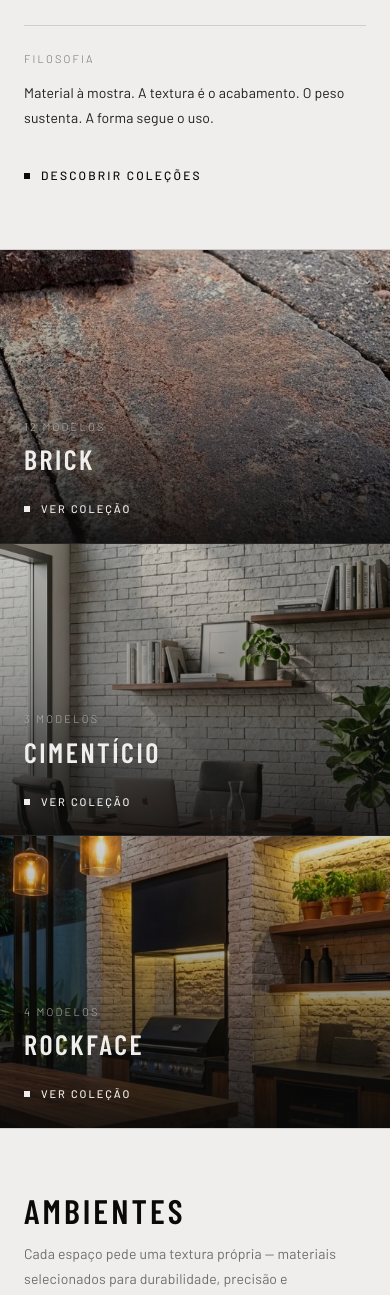
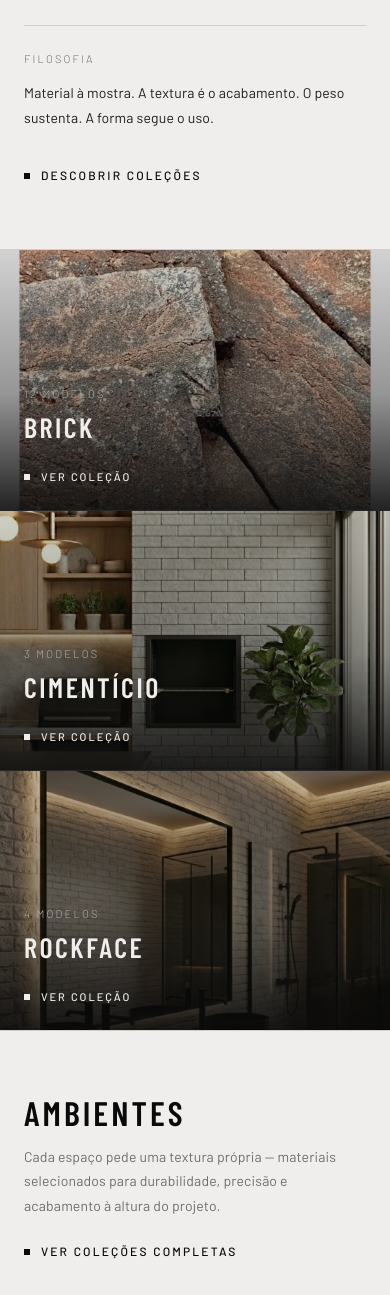
Before and after one commit to devupsite/bruto, a PHP site: page / in a window 390 px wide. Shown: the part 678-1973 px from the top of the page. Run offline with PHP 8.4, Linux system fonts and the light colour scheme.

Commit message:
fix: ajustar proporção e imagens dos cards de linha no hero

```diff
--- a/index.html
+++ b/index.html
@@ -91,7 +91,7 @@
   ══════════════════════════════════════════ -->
   <section class="linhas" aria-label="Nossas linhas de revestimento">
     <a href="colecoes.html#brick" class="linha-card reveal">
-      <img src="brick-rusticatto-terra-negra-frontal-3.webp" alt="Brick — tijolinhos artesanais em ambiente residencial" loading="lazy">
+      <img src="brick-rusticatto-terra-negra-frontal-5.webp" alt="Brick — tijolinhos artesanais em ambiente residencial" loading="lazy">
       <div class="linha-card__overlay" aria-hidden="true"></div>
       <div class="linha-card__body">
         <span class="linha-card__count eyebrow">12 modelos</span>
@@ -104,7 +104,7 @@
     </a>
 
     <a href="colecoes.html#cimenticio" class="linha-card reveal reveal-delay-1">
-      <img src="cimenticio-grigio-frontal-2.webp" alt="Cimentício — superfícies contemporâneas em concreto" loading="lazy">
+      <img src="cimenticio-grigio-frontal-3.webp" alt="Cimentício — superfícies contemporâneas em concreto" loading="lazy">
       <div class="linha-card__overlay" aria-hidden="true"></div>
       <div class="linha-card__body">
         <span class="linha-card__count eyebrow">3 modelos</span>
@@ -117,7 +117,7 @@
     </a>
 
     <a href="colecoes.html#rockface" class="linha-card reveal reveal-delay-2">
-      <img src="rockface-grigio-frontal-2.webp" alt="Rockface — textura de pedra natural para fachadas" loading="lazy">
+      <img src="rockface-grigio-frontal-3.webp" alt="Rockface — textura de pedra natural para fachadas" loading="lazy">
       <div class="linha-card__overlay" aria-hidden="true"></div>
       <div class="linha-card__body">
         <span class="linha-card__count eyebrow">4 modelos</span>
--- a/styles.css
+++ b/styles.css
@@ -768,7 +768,7 @@
       position: relative;
       display: block;
       overflow: hidden;
-      aspect-ratio: 2 / 3;
+      aspect-ratio: 3 / 4;
       background: var(--ferro);
     }
 
@@ -853,12 +853,12 @@
 
     @media (max-width: 960px) {
       .linhas { grid-template-columns: repeat(3, 1fr); }
-      .linha-card { aspect-ratio: 3 / 4; }
+      .linha-card { aspect-ratio: 2 / 3; }
     }
 
     @media (max-width: 600px) {
       .linhas { grid-template-columns: 1fr; }
-      .linha-card { aspect-ratio: 4 / 3; }
+      .linha-card { aspect-ratio: 3 / 2; }
       .linha-card + .linha-card {
         border-left: none;
         border-top: 1px solid rgba(240,238,236,.12);
```
